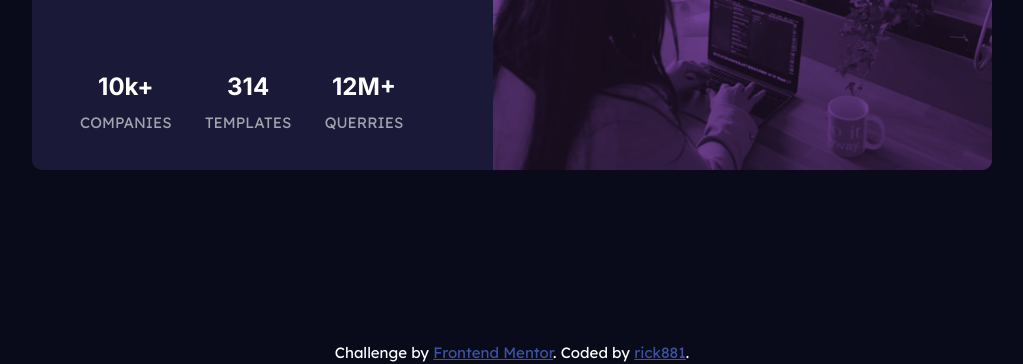
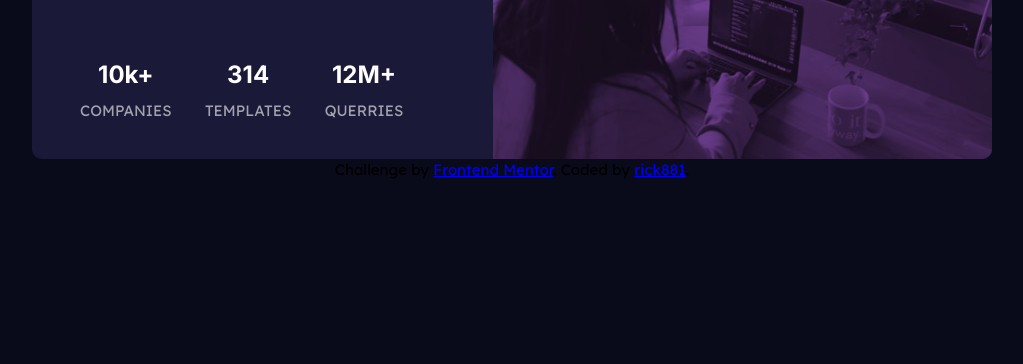
Before and after one commit to rick881/stats-preview-card, a plain HTML site: page index.html in a window 1280 px wide. Shown: the part 436-800 px from the top of the page, without its empty margins (128-1151 px from the left). Drawn offline with Linux system fonts and the light colour scheme.

Commit message:
Update style.css

```diff
--- a/style.css
+++ b/style.css
@@ -112,16 +112,6 @@ h1 {
 }
 
 
-.attribution {
-    color: var(--white);
-    position: absolute;
-    bottom: 0;
-}
-.attribution a {
-    color: hsl(228, 45%, 44%);
-}
-
-
 /* ========== MOBILE DEVICES ============ */
 @media screen and (max-width: 599px) {
     .card {
```
